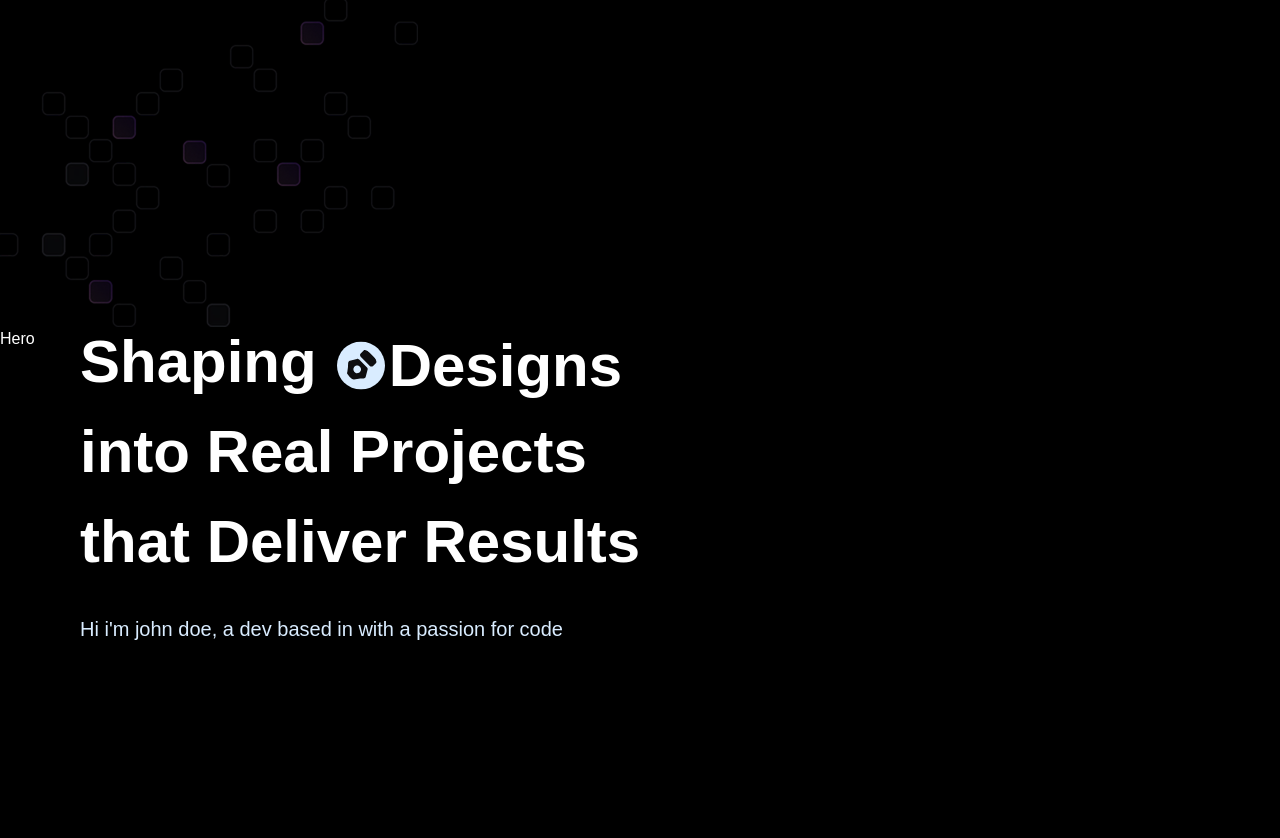
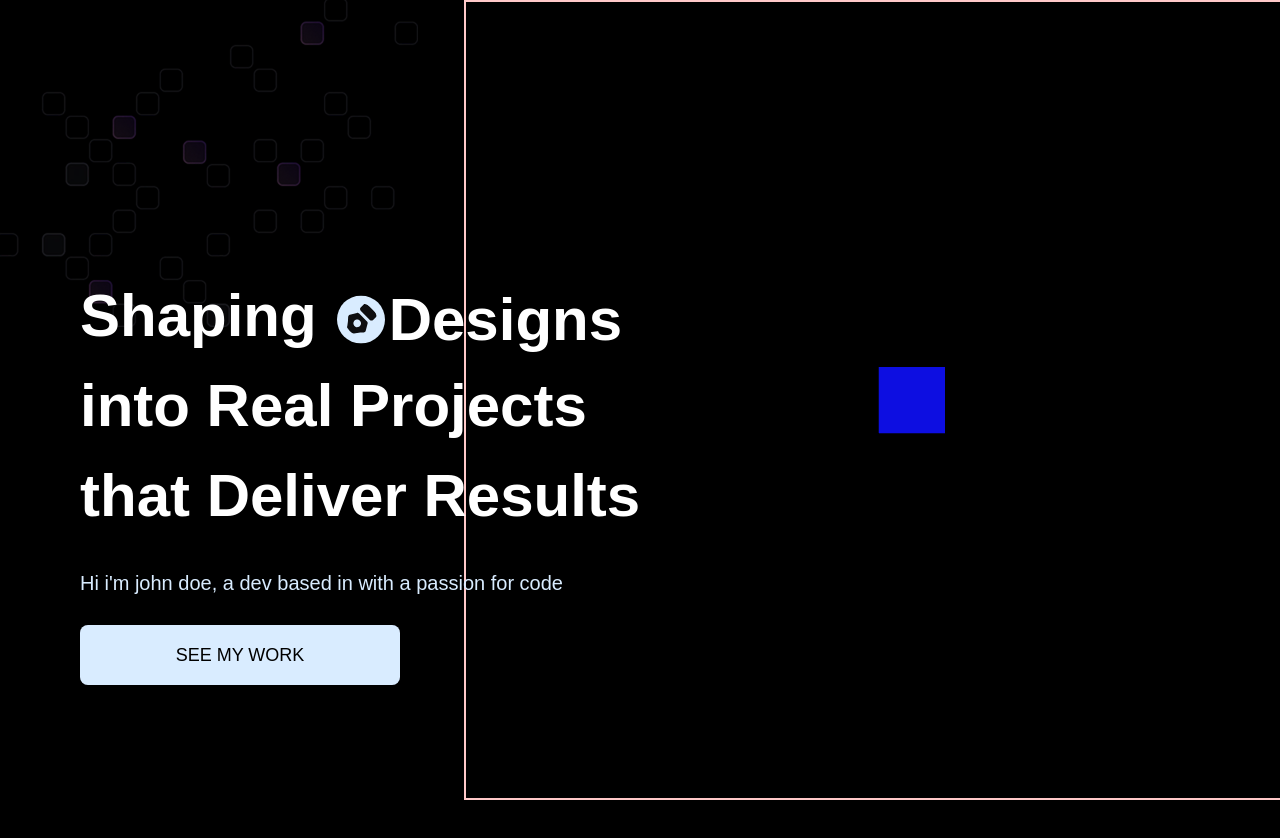
Before and after one commit to Jhonneg/reactFiberExample, a React (Vite) app: page / in a window 1280 px wide. Shown: the top 838 px of the page. Built offline with nearby package versions, Linux system fonts and the light colour scheme; a web font is replaced by a local one.

Commit message:
added hero exp component

```diff
--- /dev/null
+++ b/src/components/Button.jsx
@@ -0,0 +1,13 @@
+export default function Button({ text, className, id }) {
+  return (
+    <a className={`${className ?? ""} cta-wrapper`}>
+      <div className="cta-button group">
+        <div className="bg-circle" />
+        <p className="text">{text}</p>
+        <div className="arrow-wrapper">
+          <img src="/images/arrow-down.svg" alt="arrow" />
+        </div>
+      </div>
+    </a>
+  );
+}
--- /dev/null
+++ b/src/components/HeroModels/HeroExperioence.jsx
@@ -0,0 +1,16 @@
+import { OrbitControls } from "@react-three/drei";
+import { Canvas } from "@react-three/fiber";
+
+export default function HeroExperience() {
+  return (
+    <Canvas camera={{ position: [0, 0, 15], fov: 45 }}>
+      <ambientLight intensity={0.2} color="#1a1a40" />
+      <directionalLight position={[5, 5, 5]} intensity={5} />
+      <OrbitControls />
+      <mesh>
+        <boxGeometry args={[1, 1, 1]} />
+        <meshStandardMaterial color="blue" />
+      </mesh>
+    </Canvas>
+  );
+}
--- a/src/sections/Hero.jsx
+++ b/src/sections/Hero.jsx
@@ -1,3 +1,5 @@
+import Button from "../components/Button";
+import HeroExperience from "../components/HeroModels/HeroExperioence";
 import { words } from "../constants/index";
 
 export default function Hero() {
@@ -5,7 +7,6 @@
     <section id="hero" className="relative overflow-hidden">
       <div className="absolute top-0 left-0 z-10">
         <img src="/images/bg.png" alt="background" />
-        Hero
       </div>
       <div className="hero-layout">
         <header
@@ -41,8 +42,21 @@
             <p className="text-white-50 md:text-xl relative z-10 pointer-events-none">
               Hi i'm john doe, a dev based in with a passion for code
             </p>
+            <Button
+              className="md:w-80 md:h-16 h-12 w-60"
+              id="button"
+              text="See my work"
+            />
           </div>
         </header>
+        <figure>
+          <div
+            className="hero-3d-layout
+          border-red-200 border-2"
+          >
+            <HeroExperience />
+          </div>
+        </figure>
       </div>
     </section>
   );
```
